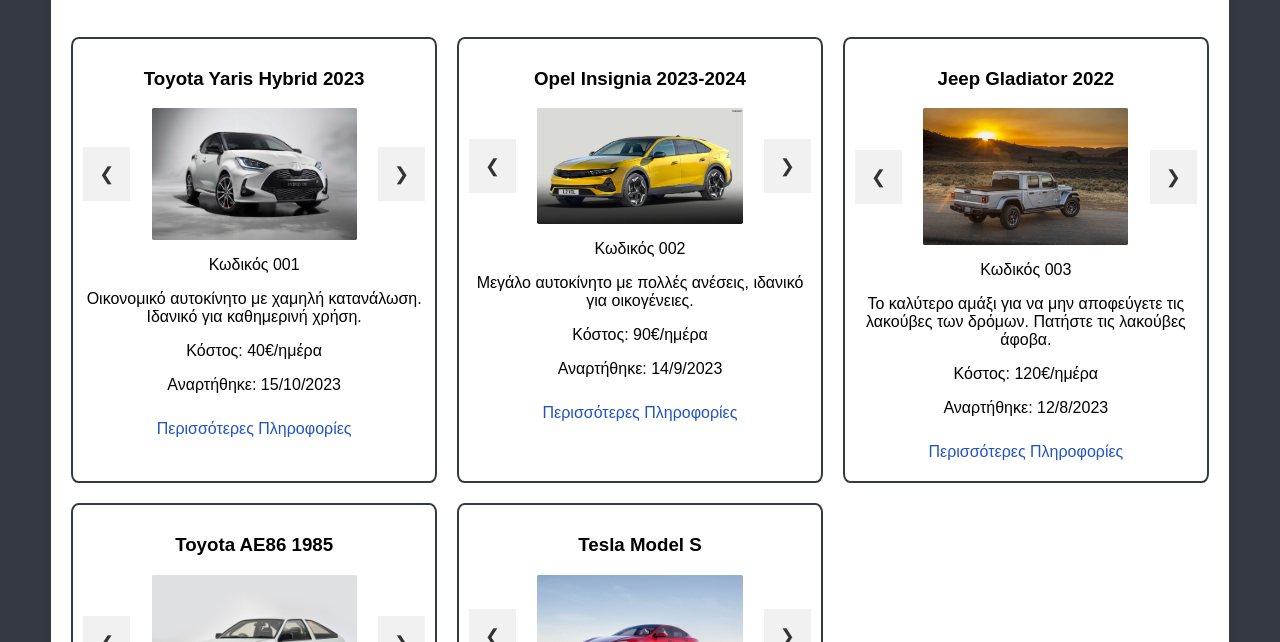
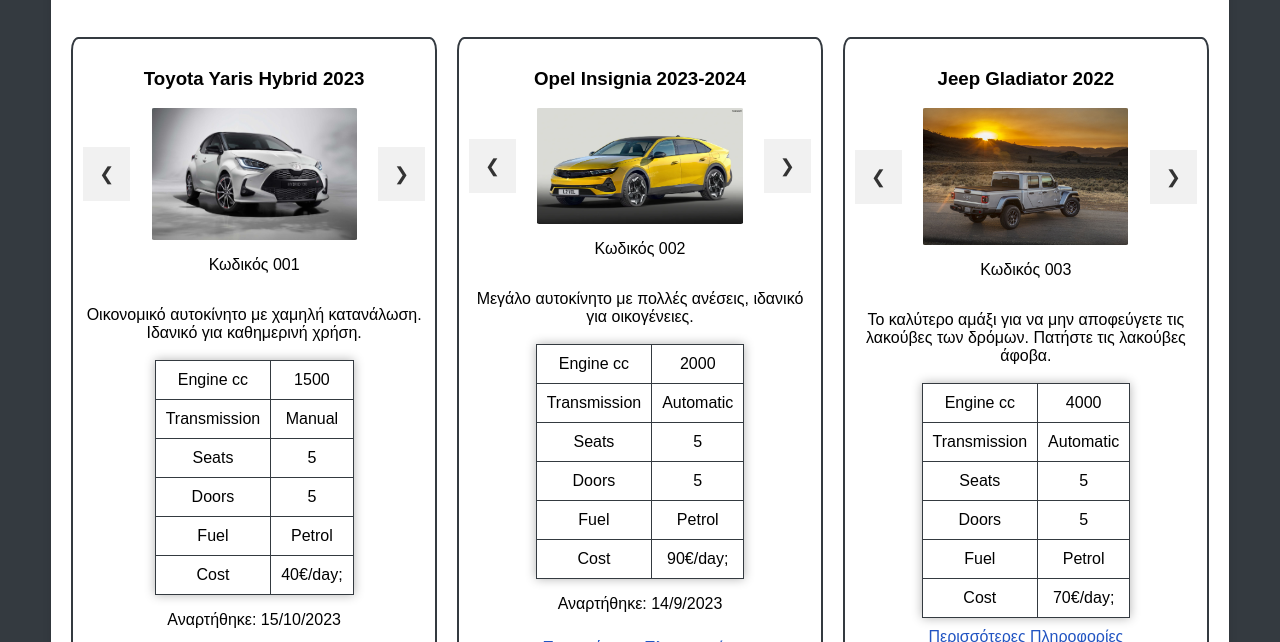
Before and after one commit to snoop1st/webdev-assignment, a website: page public/car-rentals.html in a window 1280 px wide. Shown: the part 294-936 px from the top of the page. Drawn offline with Linux system fonts and the light colour scheme.

Commit message:
Added tables for car-rentals.html and in the script as well to appear in the dynamic articles

```diff
--- a/public/car-rentals.html
+++ b/public/car-rentals.html
@@ -8,6 +8,46 @@
     <link rel="shortcut icon" href="images/logo-c.png" type="image/x-icon">
     <link rel="stylesheet" href="css/styles.css">
     <script src="js/cycle-images-buttons.js"></script>
+    <script>
+        document.addEventListener("DOMContentLoaded", function () {
+            // Sample features data
+            const featuresData = {
+                "001": "Engine cc: 1500; Transmission: Manual; Seats: 5; Doors: 5; Fuel: Petrol; Cost: 40€/day;",
+                "002": "Engine cc: 2000; Transmission: Automatic; Seats: 5; Doors: 5; Fuel: Petrol; Cost: 90€/day;",
+                "003": "Engine cc: 4000; Transmission: Automatic; Seats: 5; Doors: 5; Fuel: Petrol; Cost: 70€/day;",
+                "004": "Engine cc: 1600; Transmission: Manual; Seats: 5; Doors: 3; Fuel: Petrol; Cost: 420€/day;",
+                "005": "Engine cc: 0; Transmission: Automatic; Seats: 5; Doors: 5; Fuel: Electric; Cost: 1€/day;"
+            };
+
+            // Function to create features table dynamically
+            function createFeaturesTable(advertisementId, featuresString) {
+                const featuresArray = featuresString.split('; ');
+
+                const table = document.createElement('table');
+
+                featuresArray.forEach((feature) => {
+                    const [featureName, featureValue] = feature.split(': ');
+
+                    const row = table.insertRow();
+                    const cell1 = row.insertCell(0);
+                    const cell2 = row.insertCell(1);
+
+                    cell1.innerHTML = featureName;
+                    cell2.innerHTML = featureValue;
+                });
+
+                // Append the table to the placeholder
+                const placeholder = document.getElementById(`features-table-${advertisementId}`);
+                placeholder.appendChild(table);
+            }
+
+            // Loop through each advertisement and create the features table
+            for (const [advertisementId, featuresString] of Object.entries(featuresData)) {
+                createFeaturesTable(advertisementId, featuresString);
+            }
+        });
+
+    </script>
 </head>
 
 <body>
@@ -57,29 +97,31 @@
             <div class="image-carousel">
                 <img src="images/car-rentals/car1.jpg" alt="Ενοικιαζόμενο Αυτοκίνητο" class="carousel-image">
                 <img src="images/car-rentals/car1/car1-back.jpg" alt="Ενοικιαζόμενο Αυτοκίνητο" class="carousel-image">
-                <img src="images/car-rentals/car1/car1-interior.webp" alt="Ενοικιαζόμενο Αυτοκίνητο" class="carousel-image">
+                <img src="images/car-rentals/car1/car1-interior.webp" alt="Ενοικιαζόμενο Αυτοκίνητο"
+                    class="carousel-image">
                 <button class="prev" onclick="changeSlide(-1)">&#10094;</button>
                 <button class="next" onclick="changeSlide(1)">&#10095;</button>
             </div>
             <p>Κωδικός 001</p>
             <p>Οικονομικό αυτοκίνητο με χαμηλή κατανάλωση. Ιδανικό για καθημερινή χρήση.</p>
-            <p>Κόστος: 40€/ημέρα</p>
+            <div id="features-table-001"></div>
             <p>Αναρτήθηκε: 15/10/2023</p>
             <a href="car-rentals-001-details.html">Περισσότερες Πληροφορίες</a>
         </article>
 
-        <article class="carousel-article">
+        <article class="carousel-article" id="00">
             <h3>Opel Insignia 2023-2024 </h3>
             <div class="image-carousel">
                 <img src="images/car-rentals/car2.jpg" alt="Ενοικιαζόμενο Αυτοκίνητο" class="carousel-image">
                 <img src="images/car-rentals/car2/car2-back.jpg" alt="Ενοικιαζόμενο Αυτοκίνητο" class="carousel-image">
-                <img src="images/car-rentals/car2/car2-interior.jpg" alt="Ενοικιαζόμενο Αυτοκίνητο" class="carousel-image">
+                <img src="images/car-rentals/car2/car2-interior.jpg" alt="Ενοικιαζόμενο Αυτοκίνητο"
+                    class="carousel-image">
                 <button class="prev" onclick="changeSlide(-1)">&#10094;</button>
                 <button class="next" onclick="changeSlide(1)">&#10095;</button>
             </div>
             <p>Κωδικός 002</p>
             <p>Μεγάλο αυτοκίνητο με πολλές ανέσεις, ιδανικό για οικογένειες.</p>
-            <p>Κόστος: 90€/ημέρα</p>
+            <div id="features-table-002"></div>
             <p>Αναρτήθηκε: 14/9/2023</p>
             <a href="car-rentals-002-details.html">Περισσότερες Πληροφορίες</a>
         </article>
@@ -89,14 +131,14 @@
             <div class="image-carousel">
                 <img src="images/car-rentals/car4.jpg" alt="Ενοικιαζόμενο Αυτοκίνητο" class="carousel-image">
                 <img src="images/car-rentals/car4/car3-back.jpg" alt="Ενοικιαζόμενο Αυτοκίνητο" class="carousel-image">
-                <img src="images/car-rentals/car4/car3-interior.jpg" alt="Ενοικιαζόμενο Αυτοκίνητο" class="carousel-image">
+                <img src="images/car-rentals/car4/car3-interior.jpg" alt="Ενοικιαζόμενο Αυτοκίνητο"
+                    class="carousel-image">
                 <button class="prev" onclick="changeSlide(-1)">&#10094;</button>
                 <button class="next" onclick="changeSlide(1)">&#10095;</button>
             </div>
             <p>Κωδικός 003</p>
             <p>Το καλύτερο αμάξι για να μην αποφεύγετε τις λακούβες των δρόμων. Πατήστε τις λακούβες άφοβα.</p>
-            <p>Κόστος: 120€/ημέρα</p>
-            <p>Αναρτήθηκε: 12/8/2023</p>
+            <div id="features-table-003"></div>
             <a href="car-rentals-003-details.html">Περισσότερες Πληροφορίες</a>
         </article>
 
@@ -104,8 +146,10 @@
             <h3>Toyota AE86 1985</h3>
             <div class="image-carousel">
                 <img src="images/car-rentals/car3.jpg" alt="Ενοικιαζόμενο Αυτοκίνητο" class="carousel-image">
-                <img src="images/car-rentals/car3/car4-engine.jpg" alt="Ενοικιαζόμενο Αυτοκίνητο" class="carousel-image">
-                <img src="images/car-rentals/car3/car4-interior.jpg" alt="Ενοικιαζόμενο Αυτοκίνητο" class="carousel-image">
+                <img src="images/car-rentals/car3/car4-engine.jpg" alt="Ενοικιαζόμενο Αυτοκίνητο"
+                    class="carousel-image">
+                <img src="images/car-rentals/car3/car4-interior.jpg" alt="Ενοικιαζόμενο Αυτοκίνητο"
+                    class="carousel-image">
                 <img src="images/car-rentals/car3/car4-seats.jpg" alt="Ενοικιαζόμενο Αυτοκίνητο" class="carousel-image">
                 <img src="images/car-rentals/car3/car4-wheel.jpg" alt="Ενοικιαζόμενο Αυτοκίνητο" class="carousel-image">
                 <button class="prev" onclick="changeSlide(-1)">&#10094;</button>
@@ -113,7 +157,7 @@
             </div>
             <p>Κωδικός 004</p>
             <p>Αυτοκίνητο ιδανικό για ντελίβερι τόφου.</p>
-            <p>Κόστος: 420€/ημέρα</p>
+            <div id="features-table-004"></div>
             <p>Αναρτήθηκε: 20/4/2023</p>
             <a href="car-rentals-004-details.html">Περισσότερες Πληροφορίες</a>
         </article>
@@ -122,7 +166,8 @@
             <h3>Tesla Model S</h3>
             <div class="image-carousel">
                 <img src="images/car-rentals/car5.jpg" alt="Ενοικιαζόμενο Αυτοκίνητο" class="carousel-image">
-                <img src="images/car-rentals/car5/car5-interior.jpg" alt="Ενοικιαζόμενο Αυτοκίνητο" class="carousel-image">
+                <img src="images/car-rentals/car5/car5-interior.jpg" alt="Ενοικιαζόμενο Αυτοκίνητο"
+                    class="carousel-image">
                 <img src="images/car-rentals/car5/car5-back.jpg" alt="Ενοικιαζόμενο Αυτοκίνητο" class="carousel-image">
                 <button class="prev" onclick="changeSlide(-1)">&#10094;</button>
                 <button class="next" onclick="changeSlide(1)">&#10095;</button>
@@ -131,7 +176,7 @@
             <p>Τάμπλετ με ρόδες το αποκαλλούν πολλοί, αν αμφιβάλλετε για τις οδηγικές ικανότητες σας και σας ενδιαφέρουν
                 features που υπολειτουργούν και είναι άχρηστα δεν χρειάζεται να συνεχίσετε την αναζήτηση για ενοικίαση
                 αυτοκινήτου.</p>
-            <p>Κόστος: 1€/ημέρα</p>
+            <div id="features-table-005"></div>
             <p>Αναρτήθηκε: 4/7/2023</p>
             <a href="car-rentals-005-details.html">Περισσότερες Πληροφορίες</a>
         </article>
--- a/public/css/styles.css
+++ b/public/css/styles.css
@@ -136,6 +136,8 @@
     background-color:#ffffff;
     color:#31261c;
 }
+
+
 
 /* Change the general look of all the sections from the pages */
 section {
@@ -568,6 +570,19 @@
     display: none;
 }
 
+.carousel-article {
+    display: flex;
+    flex-direction: column;
+    align-items: center;
+    text-align: center;
+}
+
+.carousel-article table {
+    width: 80%; /* Adjust the width as needed */
+    margin-top: 2px; /* Adjust the top margin as needed */
+}
+
+
 .prev, .next {
     position: absolute;
     top: 50%;
```
Also changed, not shown: public/js/category-id.js (+64 -3 lines).
